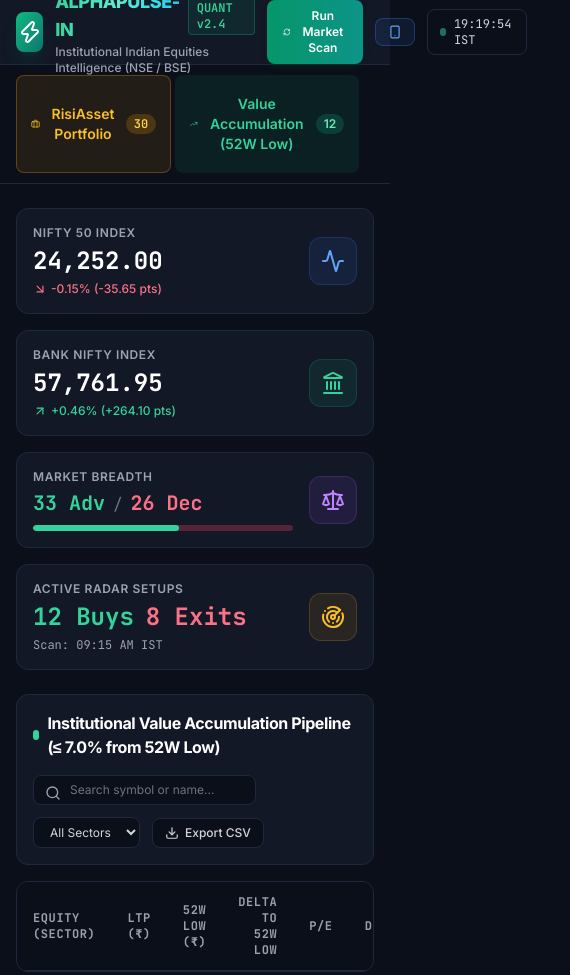
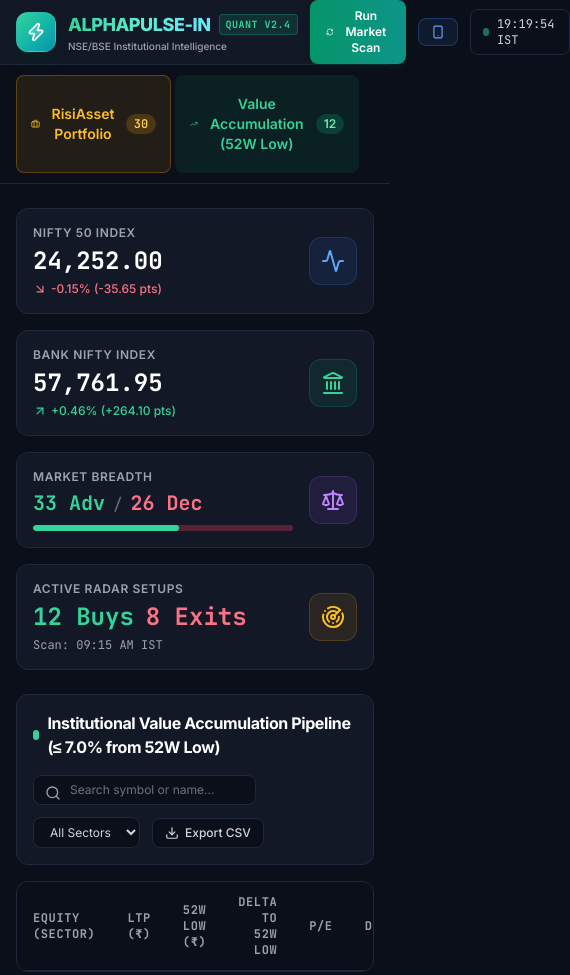
Before and after one commit to ritiksingh2047/alphapulse-in, a plain HTML site: page web/public/index.html in a window 390 px wide. Shown: the top 975 px of the page, 570 px wide, since content can reach past the window. Drawn offline with nearby package versions, Linux system fonts and the light colour scheme; no server answers.

Commit message:
fix(ui): prevent brand header wrapping on mobile and enhance logo typography

```diff
--- a/web/public/index.html
+++ b/web/public/index.html
@@ -79,16 +79,17 @@
       <div class="flex items-center justify-between h-16">
 
         <!-- Logo & Branding -->
-        <div class="flex items-center space-x-3">
-          <div class="w-10 h-10 rounded-lg bg-gradient-to-br from-emerald-500 to-teal-700 flex items-center justify-center font-bold text-white shadow-lg shadow-emerald-900/40">
-            <i data-lucide="zap" class="w-6 h-6 text-white"></i>
+        <div class="flex items-center space-x-3 shrink-0">
+          <div class="w-10 h-10 rounded-xl bg-gradient-to-br from-emerald-400 via-teal-500 to-cyan-600 flex items-center justify-center font-bold text-white shadow-lg shadow-emerald-950/50 border border-emerald-300/30 shrink-0">
+            <i data-lucide="zap" class="w-5 h-5 text-white fill-white/20"></i>
           </div>
-          <div>
+          <div class="min-w-0">
             <div class="flex items-center space-x-2">
-              <span class="font-extrabold text-lg tracking-tight bg-gradient-to-r from-emerald-400 via-teal-300 to-cyan-400 bg-clip-text text-transparent">ALPHAPULSE-IN</span>
-              <span class="px-2 py-0.5 text-xs font-mono font-semibold bg-emerald-500/10 text-emerald-400 border border-emerald-500/30 rounded">QUANT v2.4</span>
+              <span class="font-black text-lg tracking-tight bg-gradient-to-r from-emerald-400 via-teal-300 to-cyan-300 bg-clip-text text-transparent whitespace-nowrap">ALPHAPULSE-IN</span>
+              <span class="px-1.5 py-0.5 text-[10px] font-mono font-bold tracking-wider bg-emerald-500/15 text-emerald-400 border border-emerald-500/30 rounded uppercase shrink-0">QUANT v2.4</span>
             </div>
-            <p class="text-xs text-gray-400 font-medium">Institutional Indian Equities Intelligence (NSE / BSE)</p>
+            <p class="text-[11px] text-gray-400 font-medium whitespace-nowrap hidden sm:block">Institutional Indian Equities Intelligence (NSE / BSE)</p>
+            <p class="text-[10px] text-gray-400 font-medium whitespace-nowrap sm:hidden">NSE/BSE Institutional Intelligence</p>
           </div>
         </div>
 
```
